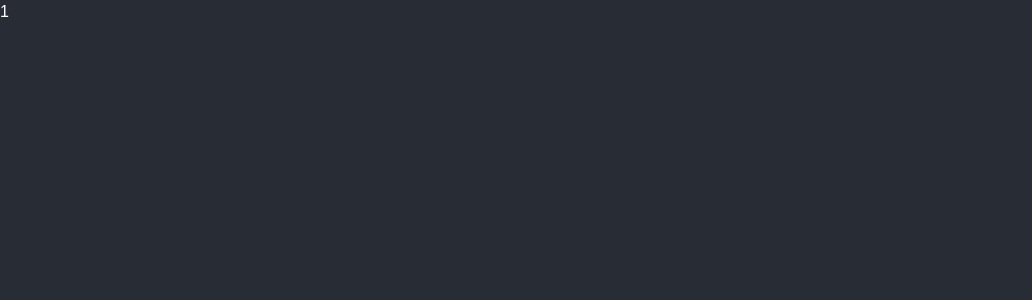
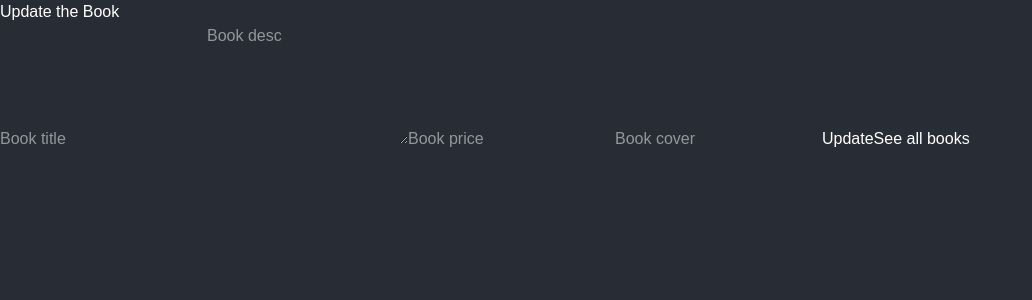
Before and after one commit to OJKSAGASFHGIK/Next-ts-MySQL-2, a Next.js app in the folder next-ts-mysql/: page /pages/update/1 in a window 1280 px wide. Shown: the top 300 px of the page, without its empty margins (0-1032 px from the left). Built offline with nearby package versions, Linux system fonts and the light colour scheme.

Commit message:
Logic Finished

```diff
--- a/next-ts-mysql/app/pages/update/[id]/page.tsx
+++ b/next-ts-mysql/app/pages/update/[id]/page.tsx
@@ -2,28 +2,34 @@
 
 import axios from "axios";
 import { use, useState } from "react";
+import Link from "next/link";
 import { useRouter } from "next/navigation";
 
-/* type Book = {
+type Book = {
   title: string;
   desc: string;
   price: number | null;
   cover: string;
-} */
+}
 
 export default function BookUpdate( props: {params: Promise<{ id: string }>;} ){
   const { id } = use(props.params);
 
-  const [book, setBook] = useState({
+  const [book, setBook] = useState<Book>({
         title: "",
         desc: "",
         price: null,
         cover: ""
   });
 
-  const handleChange = (e: React.ChangeEvent<HTMLInputElement>) => {
-      setBook((prev) => ({ ...prev, [e.target.name]: e.target.value }));
+  const handleChange = (e: React.ChangeEvent<HTMLInputElement | HTMLTextAreaElement>) => {
+    const { name, value } = e.target;
+    setBook((prev) => ({
+      ...prev,
+      [name]: name === "price" ? (value === "" ? null : Number(value)) : value
+    }));
   };
+
 
   const [error, setError] = useState(false);
   const navigate = useRouter();
@@ -39,5 +45,36 @@ export default function BookUpdate( props: {params: Promise<{ id: string }>;} ){
       }
   }
 
-  return(<div> {id} </div>)
+  return (
+    <div className="form">
+      <h1>Update the Book</h1>
+      <input
+        type="text"
+        placeholder="Book title"
+        name="title"
+        onChange={handleChange}
+      />
+      <textarea
+        rows={5}
+        placeholder="Book desc"
+        name="desc"
+        onChange={handleChange}
+      />
+      <input
+        type="number"
+        placeholder="Book price"
+        name="price"
+        onChange={handleChange}
+      />
+      <input
+        type="text"
+        placeholder="Book cover"
+        name="cover"
+        onChange={handleChange}
+      />
+      <button onClick={handleClick}>Update</button>
+      {error && "Something went wrong!"}
+      <Link href="/">See all books</Link>
+    </div>
+  );
 }
```
Also changed, not shown: 1 other file (tests, documents, lock files or other folders).
